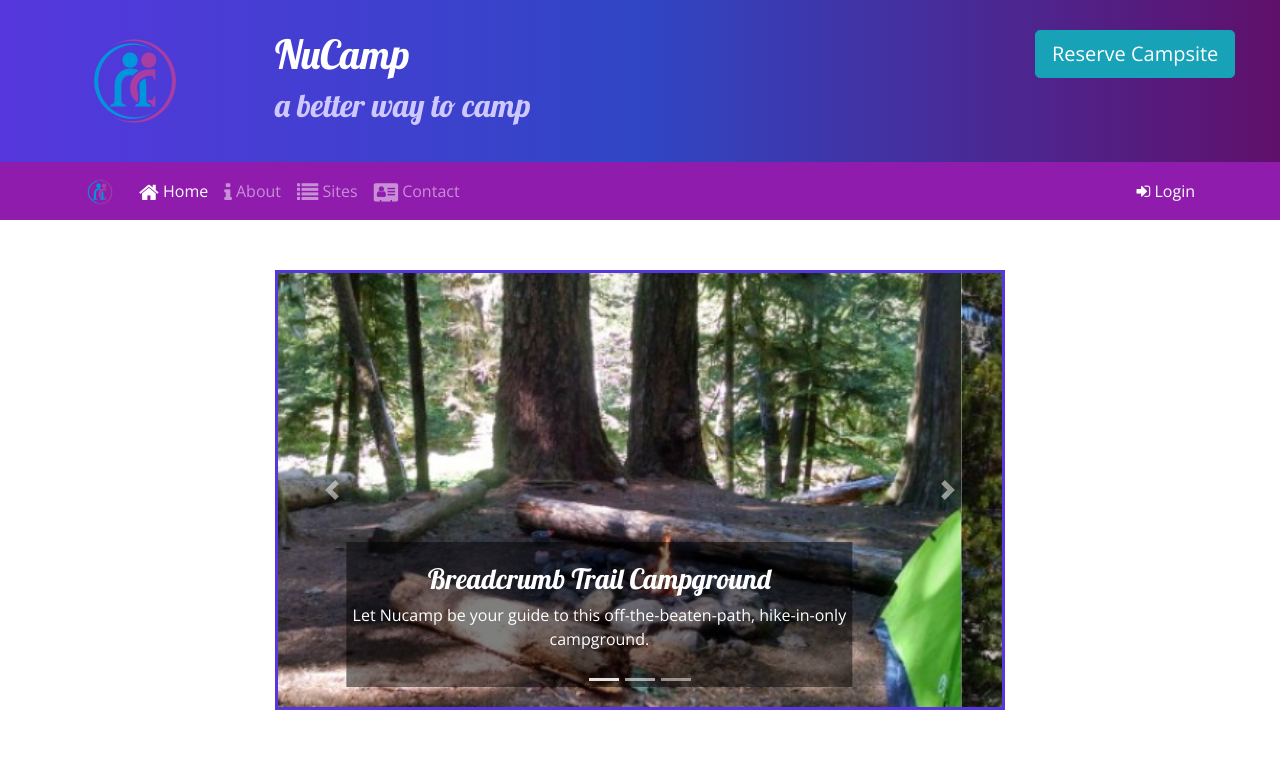
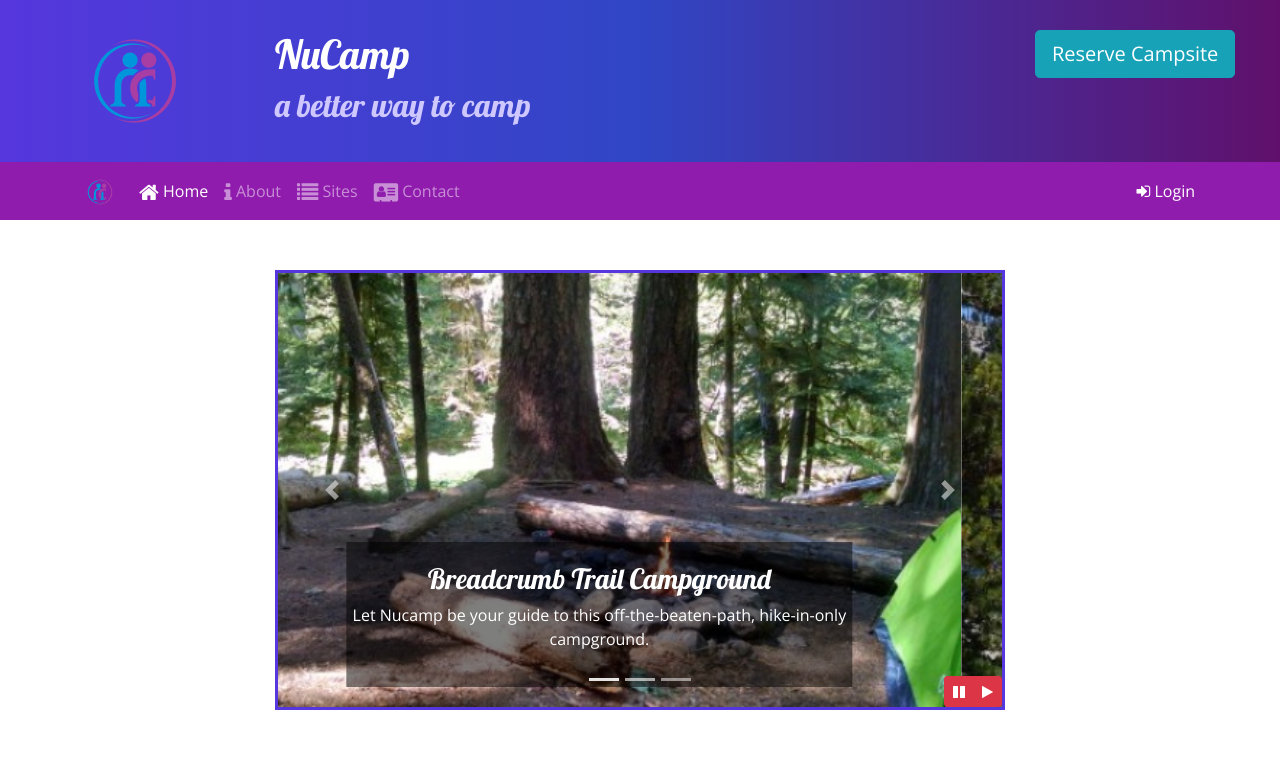
Before and after one commit to KrystalMadrinan/nucamp-bootstrap, a website: page index.html in a window 1280 px wide. Shown: the top 757 px of the page. Drawn offline with nearby package versions, Linux system fonts and the light colour scheme.

Commit message:
Bootstrap and jQuery Part 1

```diff
--- a/app.js
+++ b/app.js
@@ -5,3 +5,16 @@
 // $(function () {
 //     $('[data-toggle="tooltip"]').tooltip()
 // });
+
+
+// CAROUSEL CONTROLS
+
+$(function() {
+    $(".carousel").carousel( { interval: 2000 } );
+    $("#carouselPause").click(function(){
+        $(".carousel").carousel("pause");
+    });
+    $("#carouselPlay").click(function(){
+        $(".carousel").carousel("cycle");
+    });
+});
--- a/css/styles.css
+++ b/css/styles.css
@@ -33,6 +33,13 @@ header h2 {
     border: solid #5637DD;
 }
 
+#carouselButton {
+    position: absolute;
+    right: 0;
+    bottom: 0;
+    z-index: 100;
+}
+
 .row-content {
     padding: 50px 0;
     border-bottom: 1px ridge;
--- a/index.html
+++ b/index.html
@@ -224,6 +224,15 @@
                         <span class="carousel-control-next-icon"></span>
                         <span class="sr-only">Next</span>
                     </a>
+                    <!-- CAROUSEL CONTROLS -->
+                    <div class="btn-group" id="carouselButton">
+                        <button class="btn btn-danger btn-sm" id="carouselPause">
+                            <i class="fa fa-pause"></i>
+                        </button>
+                        <button class="btn btn-danger btn-sm" id="carouselPlay">
+                            <i class="fa fa-play"></i>
+                        </button>
+                    </div>
                 </div>
             </div>
 
```
